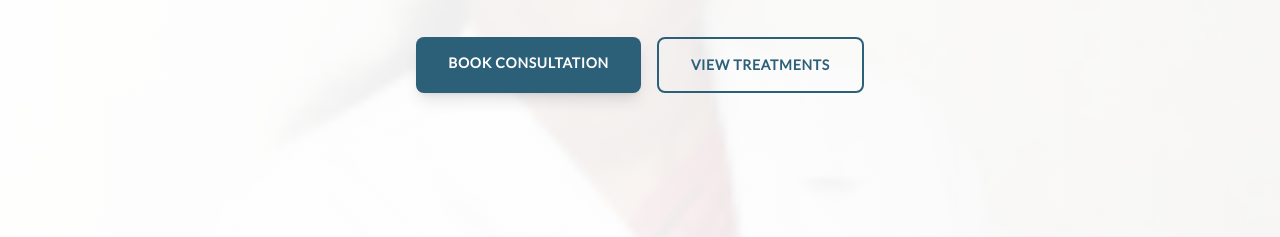
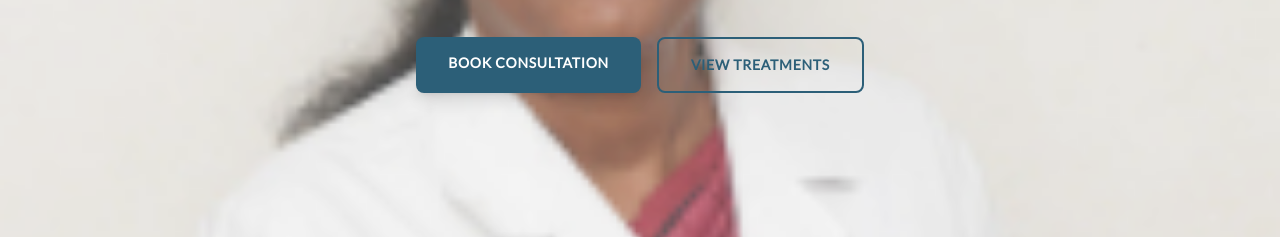
Before and after one commit to aaravgupta10/doctor-santosh-site, a plain HTML site: page index.html in a window 1280 px wide. Shown: the part 455-692 px from the top of the page. Drawn offline with nearby package versions, Linux system fonts and the light colour scheme; a web font is replaced by a local one.

Commit message:
Unfucking laptop V5

```diff
--- a/index.html
+++ b/index.html
@@ -104,7 +104,9 @@
             <img src="assets/images/Cover.jpg" alt="Dr Santosh"
                 class="w-full h-full object-cover object-top md:object-right-top">
 
-            <div class="absolute inset-0 bg-gradient-to-r from-white/90 via-white/80 to-white/40 md:bg-white/60"></div>
+            <div
+                class="absolute inset-0 bg-gradient-to-b from-white/80 via-white/20 to-transparent md:bg-none md:bg-white/20">
+            </div>
         </div>
 
         <div class="relative z-10 max-w-4xl mx-auto px-6 lg:px-8 w-full pt-32 md:pt-0 text-center">
```
